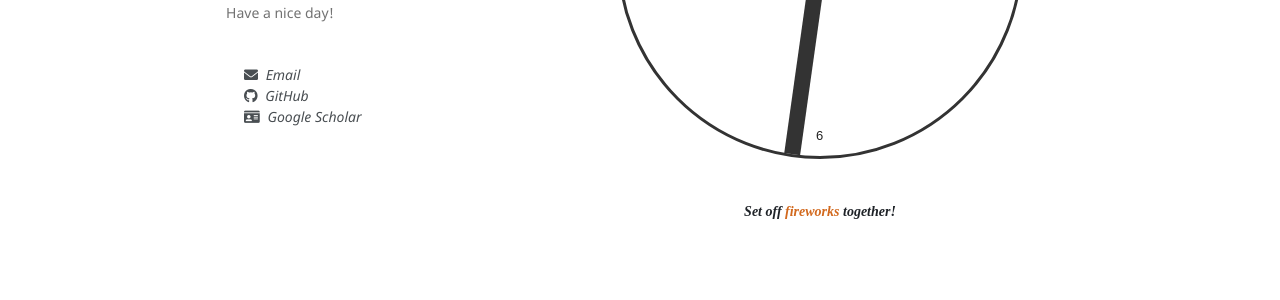
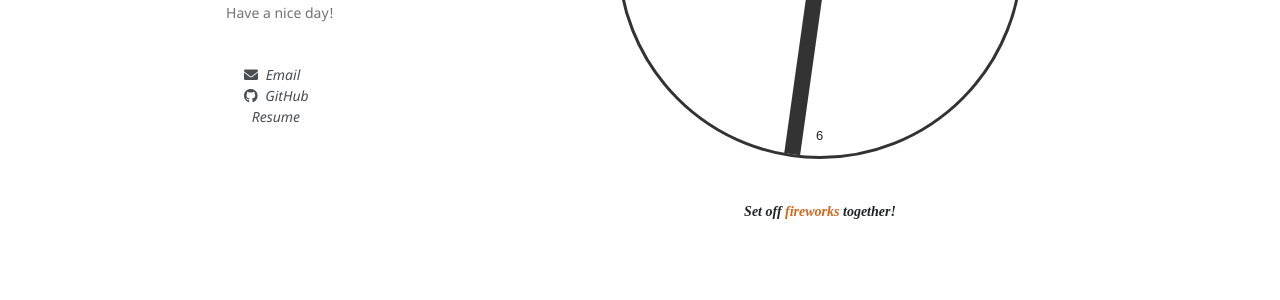
Before and after one commit to theFool-wn/theFool-wn.github.io, a Jekyll site: the page built from index.html, in a window 1280 px wide. Shown: the part 425-725 px from the top of the page. Built offline with Jekyll 4.4.1, drawn with Linux system fonts in a browser that asks for light colours.

Commit message:
Update author-contact.html

```diff
--- a/_includes/author-contact.html
+++ b/_includes/author-contact.html
@@ -20,6 +20,6 @@
 
 <br>
 <a href="{{ site.cv }}" target="_blank" class="contact-link">
-    <i class="fa fa-id-card" aria-hidden="true"></i>
-    <span class="contact-text">Google Scholar</span>
+    <i class="fa fa-user-circle-o" aria-hidden="true"></i>
+    <span class="contact-text">Resume</span>
 </a>
```
